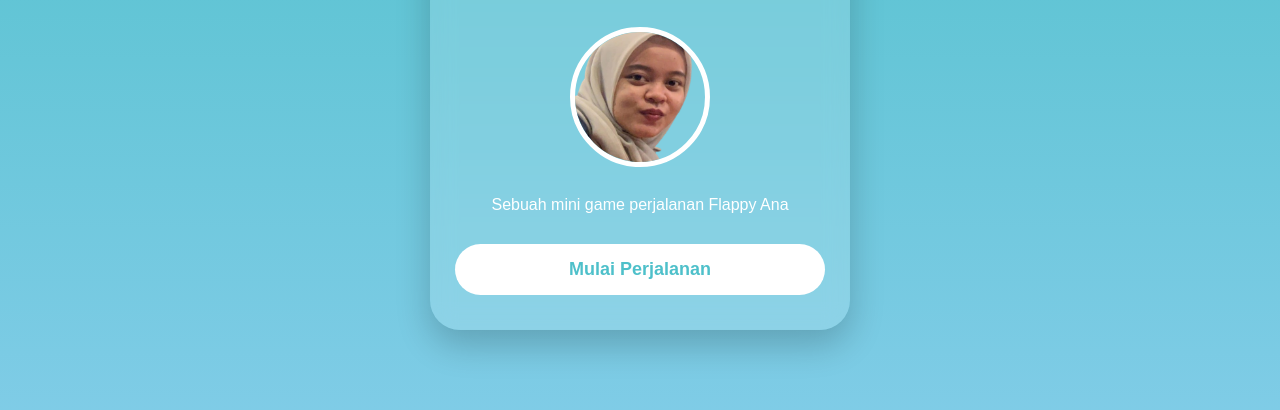
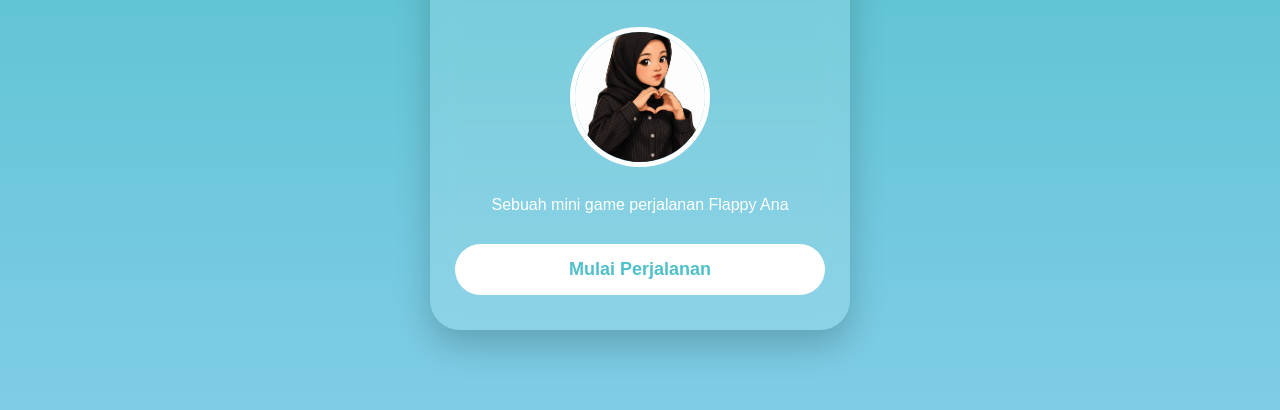
Before and after one commit to kaitkan554-eng/flappy-bird, a plain HTML site: page index.html in a window 1280 px wide. Shown: the part 278-688 px from the top of the page. Drawn offline with Linux system fonts and the light colour scheme.

Commit message:
ganti gambar

```diff
--- a/index.html
+++ b/index.html
@@ -12,7 +12,7 @@
       <div class="start-card">
         <h1>The Flappy Ana</h1>
 
-        <img src="assets/ana.png" alt="Ana" class="friend-photo" />
+        <img src="assets/ana1.png" alt="Ana" class="friend-photo" />
 
         <p class="subtitle">Sebuah mini game perjalanan Flappy Ana</p>
 
```
Also changed, not shown: assets/ana1.png (added).
